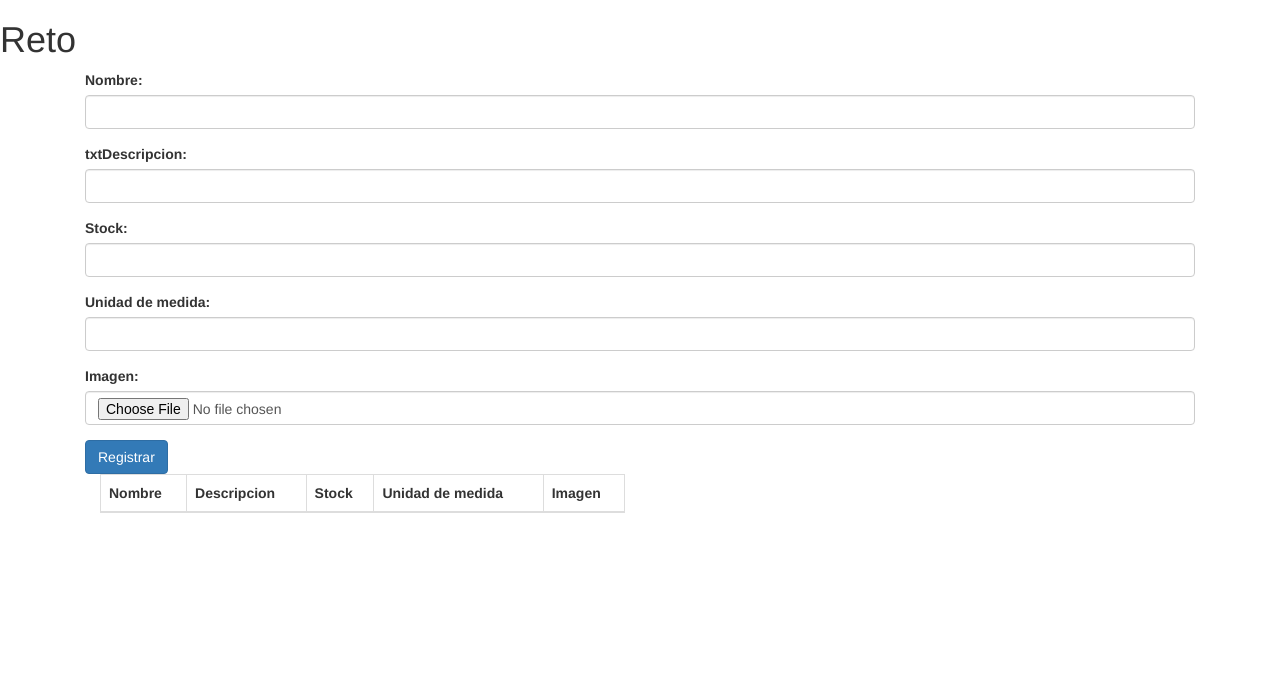
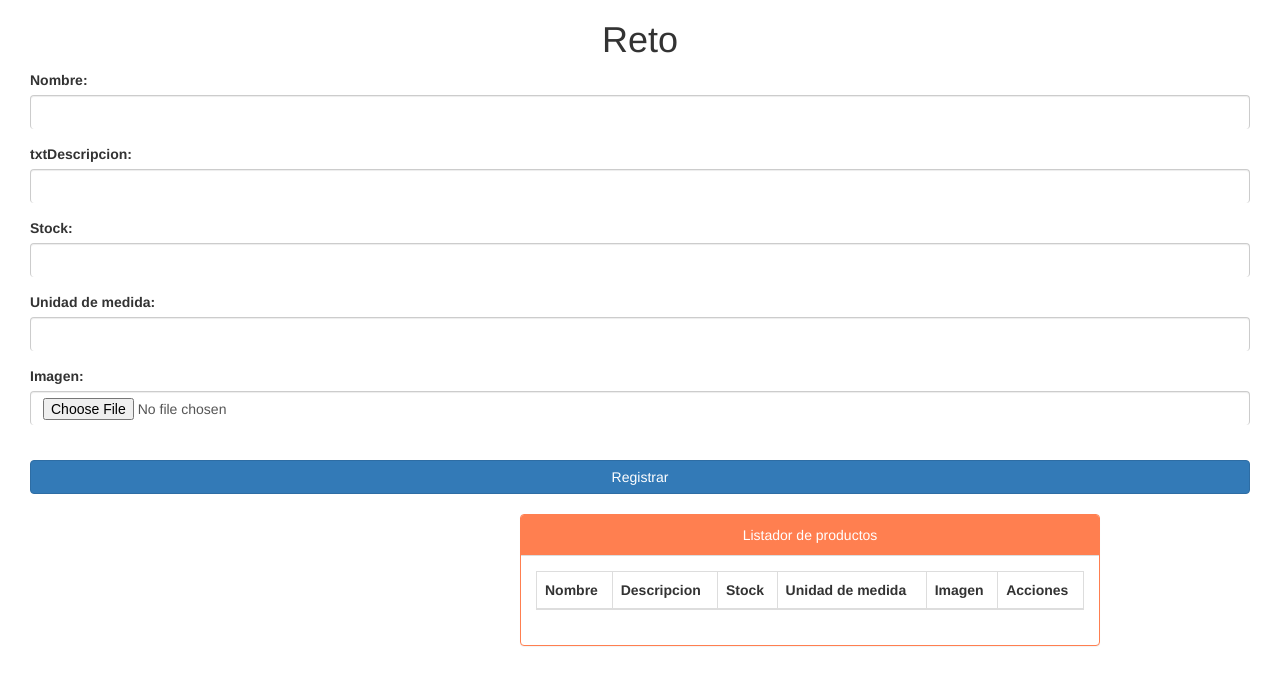
Before and after one commit to RafaelAntonioGavidiaM/enProductos, a PHP site: page / in a window 1280 px wide. Shown: the top 685 px of the page. Run offline with PHP 8.4, Linux system fonts and the light colour scheme; data that the repository does not hold is empty; some libraries are stand-ins or nearby versions.

Commit message:
metodo de listar y cambios en diseño

```diff
--- a/index.php
+++ b/index.php
@@ -39,40 +39,51 @@
 
 <body>
     <header>
-        <h1>Reto</h1>
+        <h1>
+            <center>Reto</center>
+        </h1>
     </header>
 
-    <div class="container">
+    <div class="container-fluid">
         <div class="col-sm-12">
-            <div class="col-ms-6">
+            <div class="col-ms-6 ">
                 <form>
                     <div class="form-group">
                         <label for="text">Nombre:</label>
-                        <input type="text" class="form-control" id="txtNombre">
+                        <input type="text" class="form-control lineado_color" id="txtNombre">
                     </div>
                     <div class="form-group">
                         <label for="text">txtDescripcion:</label>
-                        <input type="text" class="form-control" id="txtDescripcion">
+                        <input type="text" class="form-control lineado_color" id="txtDescripcion">
                     </div>
                     <div class="form-group">
                         <label for="text">Stock:</label>
-                        <input type="text" class="form-control" id="txtStock">
+                        <input type="text" class="form-control lineado_color" id="txtStock">
                     </div>
                     <div class="form-group">
                         <label for="text">Unidad de medida:</label>
-                        <input type="text" class="form-control" id="txtUnidadMedida">
+                        <input type="text" class="form-control lineado_color" id="txtUnidadMedida">
                     </div>
                     <div class="form-group">
                         <label for="text">Imagen:</label>
-                        <input type="file" class="form-control" id="txtImagen">
+                        <input type="file" class="form-control lineado_color" id="txtImagen">
                     </div>
-
-                    <button type="button"  id="btnRegistrar" class="btn btn-primary">Registrar</button>
+                    <br>
+                    <center><button type="button" id="btnRegistrar" class="btn btn-primary btn-block">Registrar</button></center>
+                    <br>
 
                 </form>
 
             </div>
-            <div class="col-sm-6">
+            <div id="productosTable" class="col-sm-6 text-center">
+
+                <div class="panel panel-default">
+                    <div class="panel-heading panel_cabecera">
+
+                        Listador de productos
+
+                    </div>
+                    <div class="panel-body">
 
                         <table id="tablaProductos" class="table table-bordered table-hover">
                             <thead>
@@ -82,6 +93,7 @@
                                     <th>Stock</th>
                                     <th>Unidad de medida</th>
                                     <th>Imagen</th>
+                                    <th>Acciones </th>
                                 </tr>
                             </thead>
                             <tbody id="bodyTablaProductos">
@@ -91,8 +103,16 @@
 
                     </div>
                 </div>
+
+
+            </div>
+        </div>
     </div>
 
 </body>
 
+
+
+
+
 </html>
--- a/modelo/modeloProductos.php
+++ b/modelo/modeloProductos.php
@@ -68,10 +68,7 @@ class modeloProductos
 
 
     }
-    public static function mdlEliminar($id,$imagen){
 
 
 
-
-    }
 }
--- a/vista/css/main.css
+++ b/vista/css/main.css
@@ -0,0 +1,34 @@
+#productosTable{
+
+    left: 475px;
+
+
+}
+
+.lineado_color{
+
+    border-bottom: 2px !important;
+    border-bottom-color: coral !important;
+
+}
+
+.panel{
+
+    border-color: coral;
+
+}
+
+.panel_cabecera{
+
+    color:white !important;
+    background-color:  coral!important;
+
+}
+
+
+.panel:hover{
+
+    box-shadow: 1px 1px 2rem gray;
+
+
+}
--- a/vista/js/main.js
+++ b/vista/js/main.js
@@ -1,11 +1,21 @@
-$(document).ready(function() {
+$(document).ready(function () {
+
+    // -------------------------------------METODOS O FUNCIONES .-. --------------------------------------
+    listarProducto();
+
+    //---------------------------------------Variables-----------------------------------------------------
 
 
-    function listarProducto(){
+    // --------------------------------------------------------------------------------------------
+    // ------------------------------Listar Productos Registrados----------------------------------
+    // --------------------------------------------------------------------------------------------
+
+
+    function listarProducto() {
 
         var listarProductos = "ok";
         var objListaProctos = new FormData();
-        objListaProctos.append("listarProductos",listarProductos);
+        objListaProctos.append("listarProductos", listarProductos);
 
         $.ajax({
 
@@ -16,20 +26,20 @@ $(document).ready(function() {
             cache: false,
             contentType: false,
             processData: false,
-            success: function(respuesta){
+            success: function (respuesta) {
 
 
                 var dataSet = [];
 
                 respuesta.forEach(listaProductos)
 
-                function listaProductos(item, index){
+                function listaProductos(item, index) {
 
-                    var foto = '<img src="'+ item.imagen +'" high="40" width="40">';
-                    var objBotones =  '<button id="btnEditarProducto" type="button" class="btn btn-warning" idProducto="'+ item.idProducto +'" nombre= "' + item.nombre + '" descripcion= "' + item.descripcion + '" stock="' + item.stock + '" unidadMedida="' + item.unidadMedida + '" imagen = "' + item.imagen + '"><span class="glyphicon glyphicon-pincel" aria-hidden="true"></span></button>'
+                    var foto = '<img src="' + item.imagen + '" high="40" width="40">';
+                    var objBotones = '<button id="btnEditarProducto" type="button" class="btn btn-warning" idProducto="' + item.idProducto + '" nombre= "' + item.nombre + '" descripcion= "' + item.descripcion + '" stock="' + item.stock + '" unidadMedida="' + item.unidadMedida + '" imagen = "' + item.imagen + '"><span class="glyphicon glyphicon-pencil" aria-hidden="true"></span></button>'
                     objBotones += '<button id="btnEliminarProducto" type="button" class="btn btn-danger" idProducto = "' + item.idProducto + '"><span class="glyphicon glyphicon-remove" aria-hidden="true"></span></button>';
 
-                    dataSet.push([item.nombre , item.descripcion, item.stock, item.unidadMedida, foto, objBotones]);
+                    dataSet.push([item.nombre, item.descripcion, item.stock, item.unidadMedida, foto, objBotones]);
 
                 }
 
@@ -89,32 +99,15 @@ $(document).ready(function() {
 
             }
 
-
-
-
-
-
-
-
-
-
-
-
-
-
-
         })
-
-
-
-
-
-
 
     }
 
+    // --------------------------------------------------------------------------------------------
+    // ------------------------------Resgitrar Producto-----------------------------
+    // --------------------------------------------------------------------------------------------
 
-    $("#btnRegistrar").click(function() {
+    $("#btnRegistrar").click(function () {
 
         var nombre = $("#txtNombre").val();
         var descripcion = $("#txtDescripcion").val();
@@ -139,7 +132,7 @@ $(document).ready(function() {
             cache: false,
             contentType: false,
             processData: false,
-            success: function(respuesta) {
+            success: function (respuesta) {
 
                 if (respuesta = "ok") {
 
@@ -150,6 +143,8 @@ $(document).ready(function() {
                         showConfirmButton: false,
                         timer: 1500
                     })
+                    iniciarTablaProductos();
+                    listarProducto();
 
                 }
 
@@ -162,4 +157,17 @@ $(document).ready(function() {
 
 
     })
+
+    // --------------------------------------------------------------------------------------------
+    // ------------------------------Destruir datatable de producto--------------------------------
+    // --------------------------------------------------------------------------------------------
+
+    function iniciarTablaProductos(){
+
+        var tablaProducto = $("#tablaProductos").DataTable();
+        tablaProducto.destroy();
+
+
+    }
+
 })
```
Also changed, not shown: vista/imagenesProductos/sss.jpg (added). Lines whose indentation alone changed are shown as unchanged.
